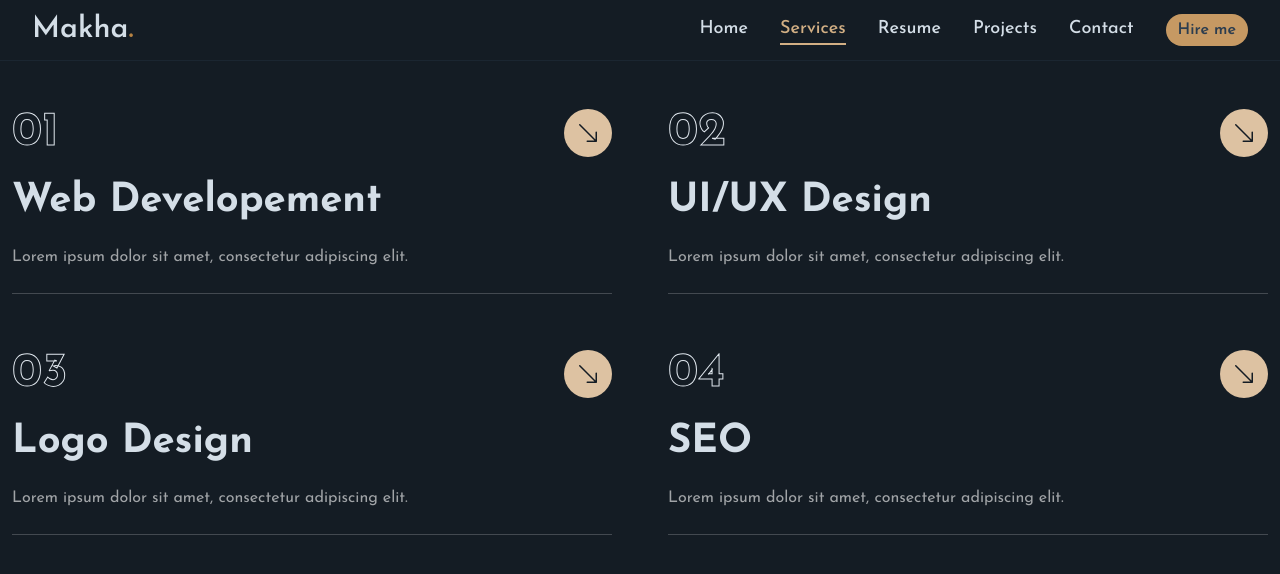
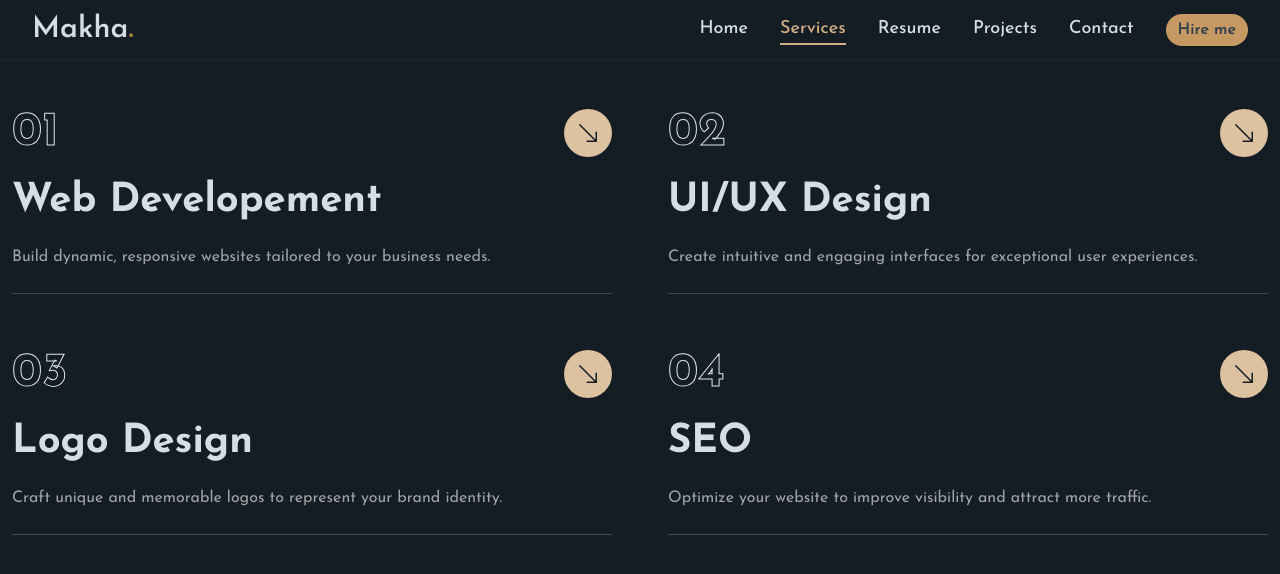
Before and after one commit to alakham/portfolio, a Next.js app: page /services in a window 1280 px wide. Shown: the top 574 px of the page. Built offline with nearby package versions, Linux system fonts and the light colour scheme.

Commit message:
third commit

```diff
--- a/app/contact/page.js
+++ b/app/contact/page.js
@@ -12,7 +12,9 @@ import {
   SelectValue,
 } from "@/components/ui/select";
 import { Textarea } from "@/components/ui/textarea";
+import { booking } from "@/lib/actions";
 import { motion } from "framer-motion";
+import { useState } from "react";
 
 import { FaPhoneAlt, FaEnvelope, FaMapMarkerAlt } from "react-icons/fa";
 
@@ -35,6 +37,34 @@ const info = [
 ];
 
 function Page() {
+  // States for form inputs
+  const [formData, setFormData] = useState({
+    firstName: "",
+    lastName: "",
+    email: "",
+    phone: "",
+    service: "",
+    message: "",
+    service: "",
+  });
+
+  // Handle input changes
+  const handleChange = (e) => {
+    const { name, value } = e.target;
+    setFormData((prevData) => ({
+      ...prevData,
+      [name]: value,
+    }));
+  };
+
+  // Handle select changes
+  const handleSelectChange = (value) => {
+    setFormData((prev) => ({
+      ...prev,
+      service: value,
+    }));
+  };
+
   return (
     <motion.section
       initial={{ opacity: 0 }}
@@ -48,7 +78,12 @@ function Page() {
         <div className="flex flex-col lg:flex-row gap-[1.8rem] mx-2">
           {/* form */}
           <div className="xl:w-[58%] order-2 xl:order-none">
-            <form className="flex flex-col gap-6 p-8 bg-primary-800 rounded-xl">
+            <form
+              action={async (formData) => {
+                await booking(formData);
+              }}
+              className="flex flex-col gap-6 p-8 bg-primary-800 rounded-xl"
+            >
               <h3 className="text-3xl text-accent-400">
                 Let&apos;s work together
               </h3>
@@ -58,13 +93,40 @@ function Page() {
               </p>
               {/* input */}
               <div className="grid grid-cols-1 gap-6 md:grid-cols-2">
-                <Input type="firstName" placeholder="Firstname" />
-                <Input type="lastName" placeholder="Lastname" />
-                <Input type="Email" placeholder="Email address" />
-                <Input type="Phone" placeholder="Phone number" />
+                <Input
+                  type="text"
+                  placeholder="Firstname"
+                  name="firstName"
+                  value={formData.firstName}
+                  onChange={handleChange}
+                />
+                <Input
+                  type="text"
+                  placeholder="Lastname"
+                  name="lastName"
+                  value={formData.lastName}
+                  onChange={handleChange}
+                />
+                <Input
+                  type="email"
+                  placeholder="Email Address"
+                  name="email"
+                  value={formData.email}
+                  onChange={handleChange}
+                />
+                <Input
+                  type="tel"
+                  placeholder="Phone Number"
+                  name="phone"
+                  value={formData.phone}
+                  onChange={handleChange}
+                />
               </div>
               {/* select */}
-              <Select>
+              <Select
+                name="service"
+                onValueChange={(value) => handleSelectChange(value)}
+              >
                 <SelectTrigger className="w-full">
                   <SelectValue placeholder="Select a service" />
                 </SelectTrigger>
@@ -81,6 +143,10 @@ function Page() {
               <Textarea
                 className="h-[8rem]"
                 placeholder="Short description of your message"
+                type="textaera"
+                name="message"
+                value={formData.Textarea}
+                onChange={handleChange}
               />
               {/* Btn */}
               <Button size="md" className="max-w-40">
--- a/app/layout.js
+++ b/app/layout.js
@@ -3,6 +3,7 @@ import Header from "./_components/Header";
 import "@/app/_styles/globals.css";
 import PageTransition from "./_components/PageTransition";
 import StairTransition from "./_components/StairTransition";
+import { Toaster } from "react-hot-toast";
 
 const Josefin = Josefin_Sans({
   subsets: ["latin"],
@@ -23,6 +24,26 @@ export default function RootLayout({ children }) {
         <Header />
         <StairTransition />
         <PageTransition className="w-full">{children}</PageTransition>
+        <Toaster
+          position="top-center"
+          gutter={12}
+          containerStyle={{ margin: "8px" }}
+          toastOptions={{
+            success: {
+              duration: 5000,
+            },
+            error: {
+              duration: 5000,
+            },
+            style: {
+              fontSize: "16px",
+              maxWidth: "500",
+              padding: "16px 24px",
+              backgroundColor: "#C69963",
+              color: "#141C24",
+            },
+          }}
+        />
       </body>
     </html>
   );
--- a/app/resume/page.js
+++ b/app/resume/page.js
@@ -24,7 +24,8 @@ import { motion } from "framer-motion";
 // about
 const aboutData = {
   title: "About me",
-  description: "Lorem ipsum dolor sit amet, consectetur adipiscing elit.",
+  description:
+    "Passionate about creating impactful solutions, I specialize in delivering innovative and inclusive experiences.",
   // Info
   infos: [
     {
@@ -62,7 +63,8 @@ const aboutData = {
 const experience = {
   icon: "badge",
   title: "My experience",
-  description: "Lorem ipsum dolor sit amet, consectetur adipiscing elit.",
+  description:
+    "With a rich background in developing tailored solutions, I bring years of experience in building engaging and effective projects for diverse clients.",
   items: [
     {
       company: "Freelance",
@@ -91,7 +93,8 @@ const experience = {
 const education = {
   icon: "badge",
   title: "My education",
-  description: "Lorem ipsum dolor sit amet, consectetur adipiscing elit.",
+  description:
+    "I have continuously pursued education and development to enhance my technical skills and stay updated with industry trends. Here's a summary of my recent qualifications.",
   items: [
     {
       institution: "UDEMY (Online Course)",
@@ -114,7 +117,8 @@ const education = {
 // skills
 const skills = {
   title: "My Skills",
-  description: "Lorem ipsum dolor sit amet, consectetur adipiscing elit. ",
+  description:
+    "I am proficient in a wide range of technologies that empower me to build modern, responsive, and dynamic web applications. Below is a list of my key skills: ",
   skillsList: [
     {
       icon: <FaHtml5 />,
--- a/app/services/page.js
+++ b/app/services/page.js
@@ -8,25 +8,29 @@ const services = [
   {
     num: "01",
     title: "Web Developement",
-    description: "Lorem ipsum dolor sit amet, consectetur adipiscing elit.",
+    description:
+      "Build dynamic, responsive websites tailored to your business needs.",
     href: "",
   },
   {
     num: "02",
     title: "UI/UX Design",
-    description: "Lorem ipsum dolor sit amet, consectetur adipiscing elit.",
+    description:
+      "Create intuitive and engaging interfaces for exceptional user experiences.",
     href: "",
   },
   {
     num: "03",
     title: "Logo Design",
-    description: "Lorem ipsum dolor sit amet, consectetur adipiscing elit.",
+    description:
+      "Craft unique and memorable logos to represent your brand identity.",
     href: "",
   },
   {
     num: "04",
     title: "SEO",
-    description: "Lorem ipsum dolor sit amet, consectetur adipiscing elit.",
+    description:
+      "Optimize your website to improve visibility and attract more traffic.",
     href: "",
   },
 ];
--- a/jsconfig.json
+++ b/jsconfig.json
@@ -1,5 +1,8 @@
 {
   "compilerOptions": {
+    "jsx": "react",
+    "jsx": "react",
+    "jsx": "react",
     "paths": {
       "@/*": ["./*"]
     }
--- /dev/null
+++ b/lib/actions.js
@@ -0,0 +1,27 @@
+import toast from "react-hot-toast";
+import emailjs from "@emailjs/browser";
+
+export async function booking(formData) {
+  const params = {
+    firstName: formData.get("firstName"),
+    lastName: formData.get("lastName"),
+    phone: formData.get("phone"),
+    email: formData.get("email"),
+    service: formData.get("service"),
+    message: formData.get("message"),
+  };
+
+  try {
+    await emailjs.send(
+      "service_vzys7od",
+      "template_kwvuojn",
+      params,
+      "3WtupC6n-1ryGWu52"
+    );
+    toast.success(
+      "Thank you for your message! We will get back to you shortly."
+    );
+  } catch (error) {
+    toast.error("Failed to send the message. Please try again.");
+  }
+}
--- a/next.config.mjs
+++ b/next.config.mjs
@@ -1,4 +1,6 @@
 /** @type {import('next').NextConfig} */
-const nextConfig = {};
+const nextConfig = {
+  reactStrictMode: true,
+};
 
 export default nextConfig;
--- a/package.json
+++ b/package.json
@@ -9,9 +9,11 @@
     "lint": "next lint"
   },
   "dependencies": {
+    "@emailjs/browser": "^4.4.1",
     "@heroicons/react": "^2.2.0",
     "@radix-ui/react-dialog": "^1.1.2",
     "@radix-ui/react-scroll-area": "^1.2.1",
+    "@radix-ui/react-select": "^2.1.2",
     "@radix-ui/react-slot": "^1.1.0",
     "@radix-ui/react-tabs": "^1.1.1",
     "@radix-ui/react-tooltip": "^1.1.4",
@@ -25,6 +27,7 @@
     "react": "^18.3.1",
     "react-countup": "^6.5.3",
     "react-dom": "^18.3.1",
+    "react-hot-toast": "^2.4.1",
     "react-icons": "^5.4.0",
     "swiper": "^11.1.15",
     "tailwind-merge": "^2.5.5",
```
Also changed, not shown: 1 other file (tests, documents, lock files or other folders).
